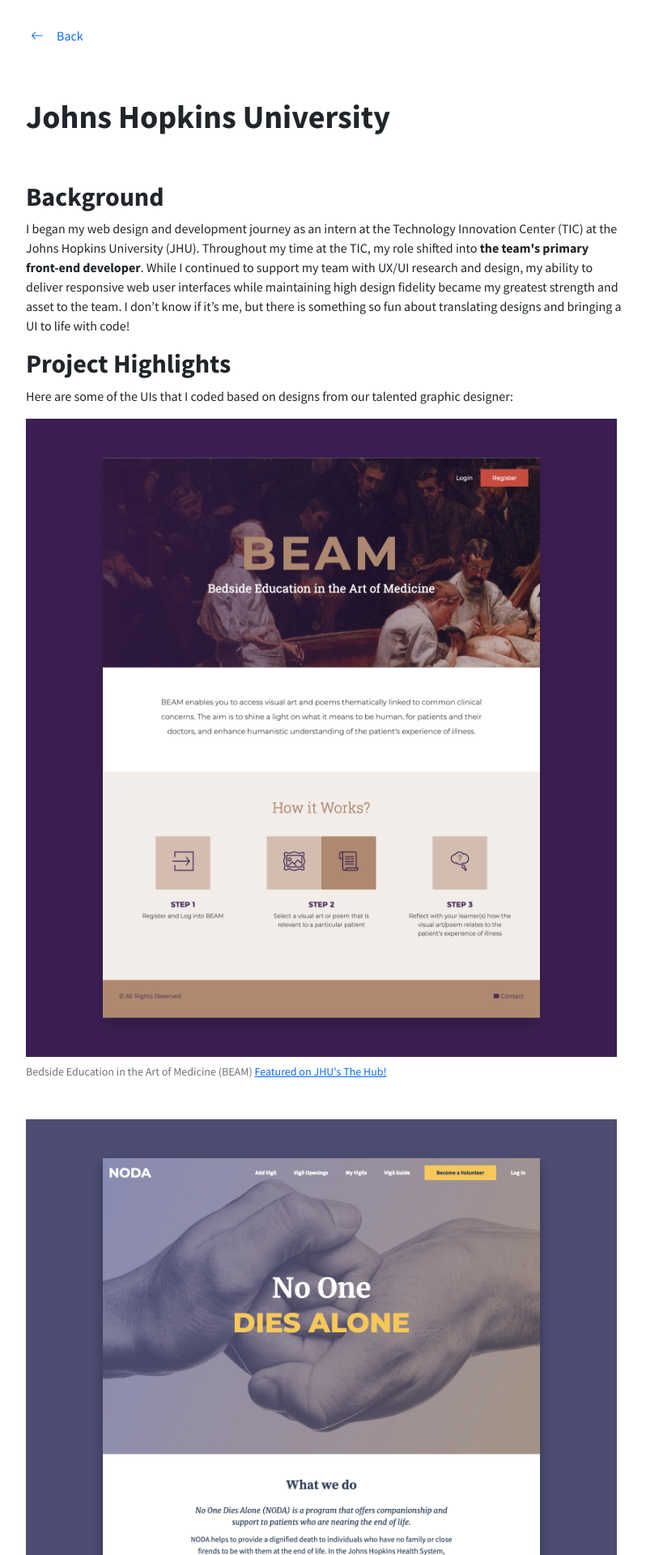
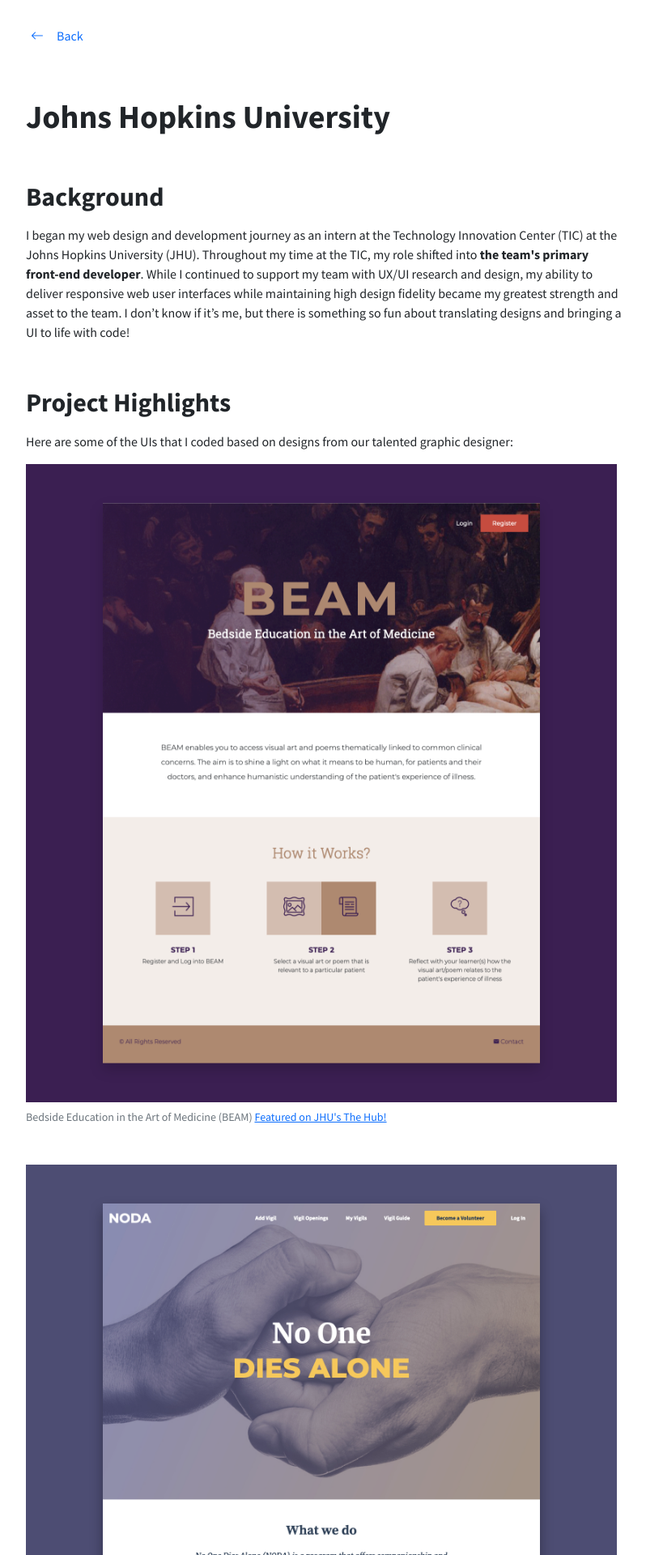
Before and after one commit to damandy/damandy.github.io, a Jekyll site: the page built from projects/johns-hopkins-university.html, in a window 1280 px wide. Shown: the top 1920 px of the page at 81% size, without its empty margins (145-943 px from the left). Built offline with Jekyll 4.4.1, drawn with Linux system fonts in a browser that asks for light colours; nearby versions of some CDN libraries.

Commit message:
Add projects page styles

```diff
--- /dev/null
+++ b/_sass/_project.scss
@@ -0,0 +1,16 @@
+body.project {
+	section {
+		h2,
+		h3,
+		h4,
+		h5,
+		h6 {
+			margin-bottom: 1rem;
+		}
+
+		p:last-child,
+		li:last-child {
+			margin-bottom: 3.5rem;
+		}
+	}
+}
--- a/assets/css/main.scss
+++ b/assets/css/main.scss
@@ -7,3 +7,6 @@
 @import "bootstrap-5.1.3/scss/bootstrap";
 
 @import "header";
+
+// Page templates
+@import "project";
```
